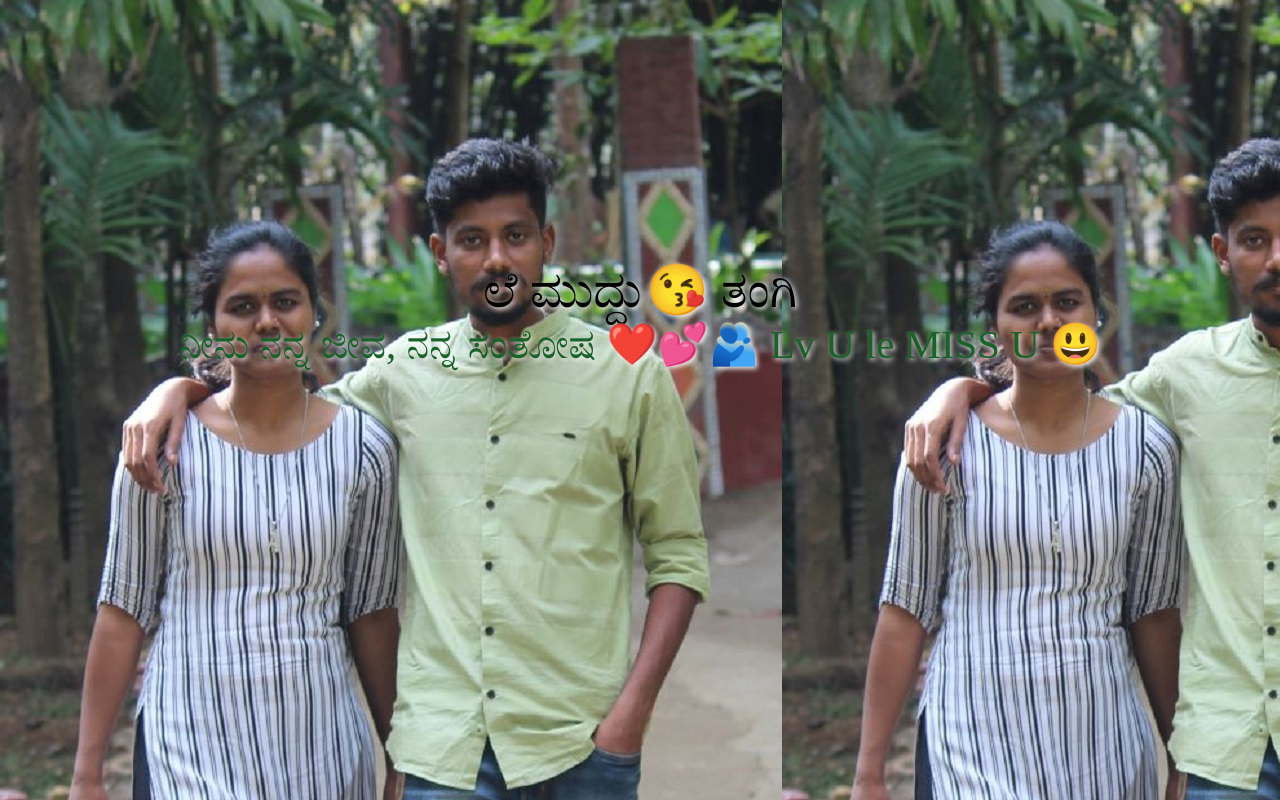
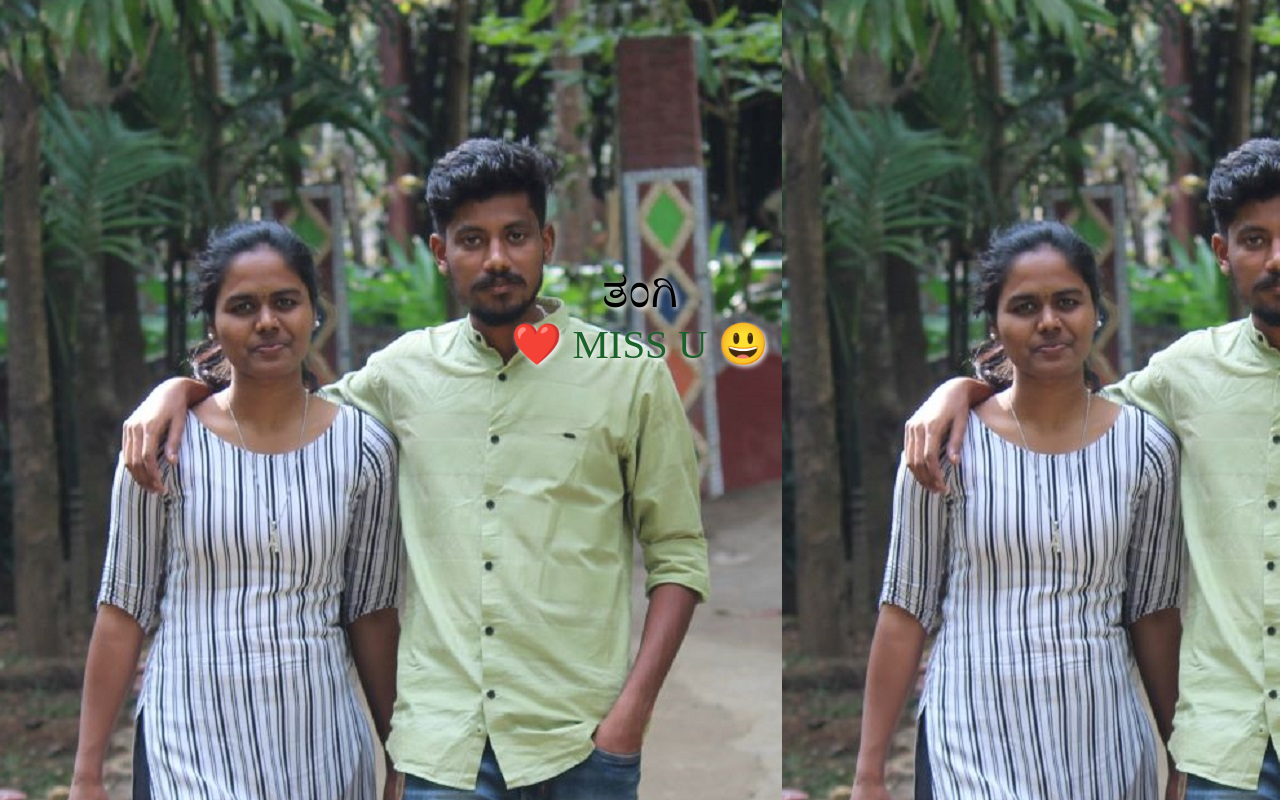
Before and after one commit to MHpraveen/Wish, a plain HTML site: page play.html in a window 1280 px wide. Drawn offline with Linux system fonts and the light colour scheme.

Commit message:
Update play.html

```diff
--- a/play.html
+++ b/play.html
@@ -52,8 +52,8 @@
 
 
 
-        <div class="wish"> ಲೆ  ಮುದ್ದು😘 ತಂಗಿ</div>
-        <div class="sis">ನೀನು ನನ್ನ ಜೀವ, ನನ್ನ ಸಂತೋಷ ❤️💕🫂 Lv U le MISS U 😃</div>
+        <div class="wish">  ತಂಗಿ</div>
+        <div class="sis">❤️ MISS U 😃</div>
 
         <audio src="brosis.mp3" id="my_audio" loop="loop" autoplay></audio>
         <!-- <video src="video.mp4" autoplay hidden></video> -->
```
